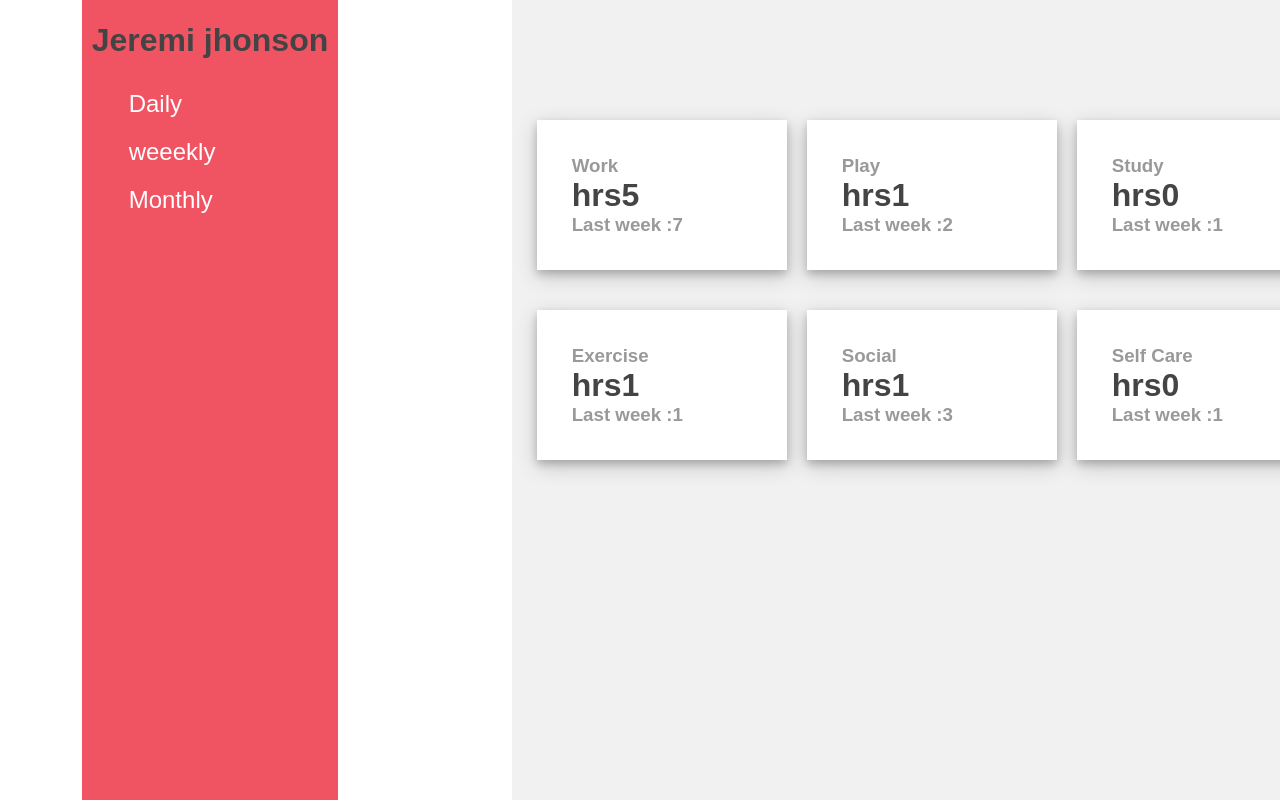
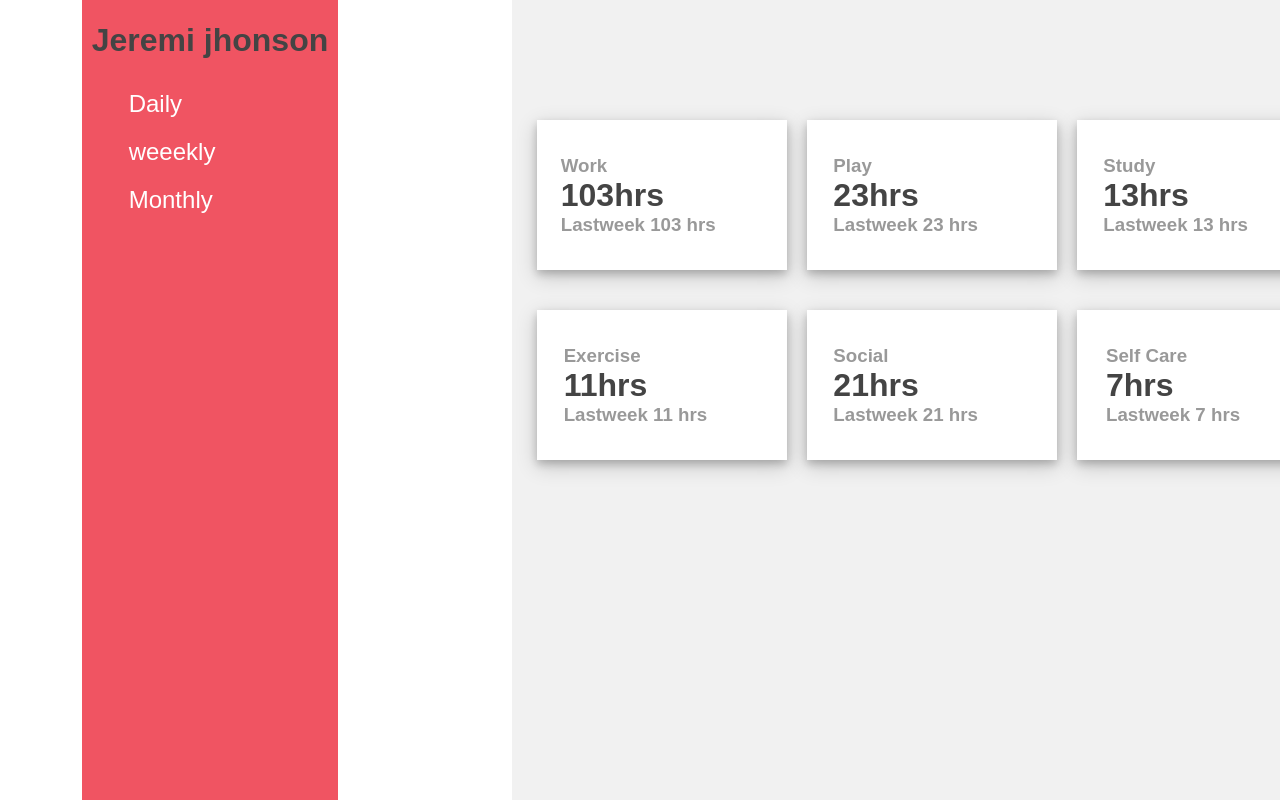
Before and after one commit to nivia20/time-tracking-dashboard, a plain HTML site: page index.html in a window 1280 px wide. Both pictures are taken after a click on the item "Monthly". Shown: the top 800 px of the page. Drawn offline with Linux system fonts and the light colour scheme.

Commit message:
button onclick events added

```diff
--- a/index.html
+++ b/index.html
@@ -37,22 +37,38 @@
 
 
 
-                var button= document.getElementById("daily");
-                var button= document.getElementById("weekly");
-                var button= document.getElementById("monthly");
+                var button1= document.getElementById("daily");
+                var button2= document.getElementById("weekly");
+                var button3= document.getElementById("monthly");
 
                  //console.log("yyy",data[i].timeframes.daily.current)
                 // document.getElementById("12").innerHTML +=data[i].timeframes.daily.current
 
 
              }
-           button.onclick=function(){
+           button1.onclick=function(){
+            for(var i=0; i<data.length; i++){
           /*  document.getElementById(""+i).innerHTML +=data[0].timeframes.daily.current
             document.getElementById("12").innerHTML +=data[0].timeframes.daily.current*/
-            document.getElementById("12").innerHTML =data[0].timeframes.daily.current
+            document.getElementById("0"+i).innerHTML =data[i].timeframes.daily.current+"hrs"
+            document.getElementById(i).innerHTML =data[i].timeframes.daily.previous
+            }
             //document.getElementById("rt").disabled=true
            }
-           button.onclick=function(){
+           button2.onclick=function(){
+            for(var i=0; i<data.length; i++){
+            document.getElementById("0"+i).innerHTML =data[i].timeframes.weekly.current+"hrs"
+            document.getElementById(i).innerHTML =data[i].timeframes.weekly.current
+
+            }
+
+           }
+           button3.onclick=function(){
+            for(var i=0; i<data.length; i++){
+            document.getElementById("0"+i).innerHTML =data[i].timeframes.monthly.current+"hrs"
+            document.getElementById(i).innerHTML = "Lastweek  "+data[i].timeframes.monthly.current+" hrs"
+
+            }
 
            }
 
@@ -96,7 +112,7 @@
                     <div class="box">
                         <h3 id="12"></h3>
 
-                        <p> <h1 id="02">hrs</h1></p>
+                        <p> <h1 id="02">hrys</h1></p>
                          <h3 id="2"> Last week :</h3>
                     </div>
                     <div class="icon-case">
```
